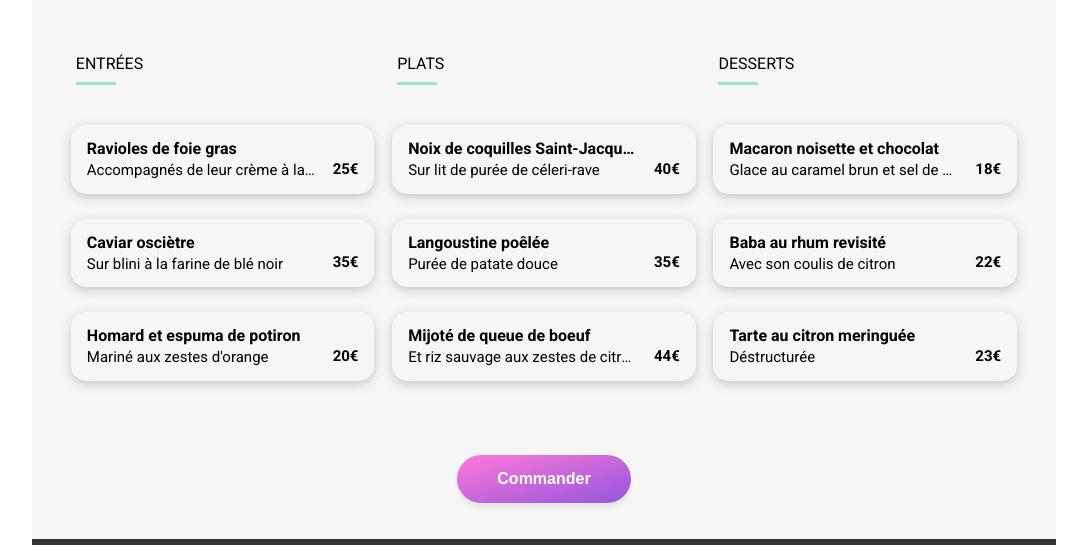
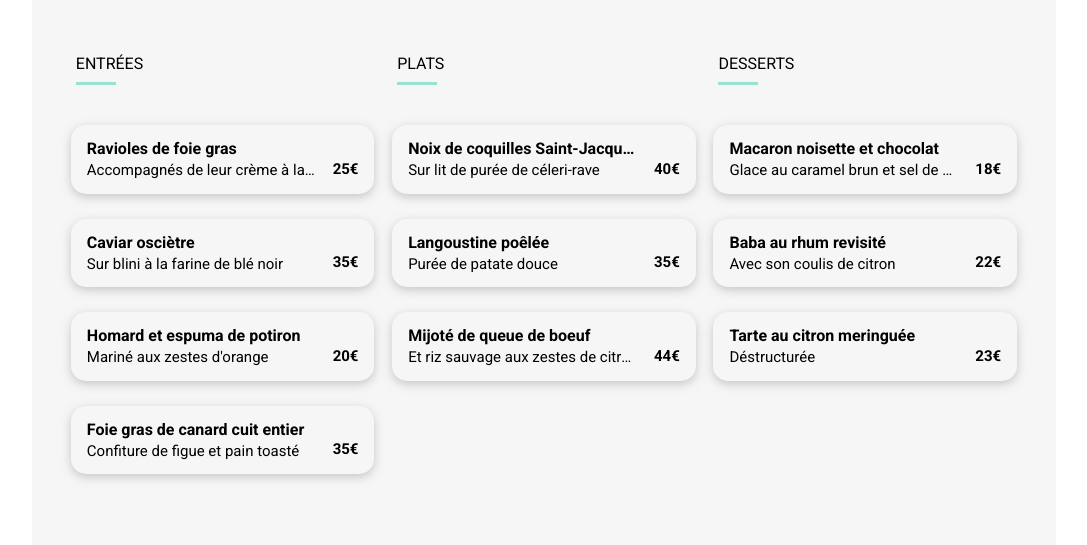
Before and after one commit to acapolungo/adriencapolungo_3_17062021, a website: page html/menu_lne.html in a window 1280 px wide. Shown: the part 345-890 px from the top of the page, without its empty margins (96-1183 px from the left). Drawn offline with Linux system fonts and the light colour scheme; a web font is replaced by a local one.

Commit message:
modification menu lne

```diff
--- a/html/menu_lne.html
+++ b/html/menu_lne.html
@@ -68,11 +68,23 @@
                         <i class="resto__icon fas fa-check-circle"></i>
                     </div>
                 </div>
+                <div class="resto__card resto__card--4">
+                    <div class="resto__info">
+                        <h4 class="resto__name">Foie gras de canard cuit entier</h4>
+                        <p class="resto__ing">Confiture de figue et pain toasté</p>
+                    </div>
+                    <div class="resto__price">
+                        <p>35€</p>
+                    </div>
+                    <div class="resto__anim">
+                        <i class="resto__icon fas fa-check-circle"></i>
+                    </div>
+                </div>
             </section>
 
             <section class="resto">
                 <h3 class="resto__title">Plats</h3>
-                <div class="resto__card resto__card--4">
+                <div class="resto__card resto__card--5">
                     <div class="resto__info">
                         <h4 class="resto__name">Noix de coquilles Saint-Jacques</h4>
                         <p class="resto__ing">Sur lit de purée de céleri-rave</p>
@@ -84,7 +96,7 @@
                         <i class="resto__icon fas fa-check-circle"></i>
                     </div>
                 </div>
-                <div class="resto__card resto__card--5">
+                <div class="resto__card resto__card--6">
                     <div class="resto__info">
                         <h4 class="resto__name">Langoustine poêlée</h4>
                         <p class="resto__ing">Purée de patate douce</p>
@@ -96,7 +108,7 @@
                         <i class="resto__icon fas fa-check-circle"></i>
                     </div>
                 </div>
-                <div class="resto__card resto__card--6">
+                <div class="resto__card resto__card--7">
                     <div class="resto__info">
                         <h4 class="resto__name">Mijoté de queue de boeuf</h4>
                         <p class="resto__ing">Et riz sauvage aux zestes de citron</p>
@@ -112,7 +124,7 @@
 
             <section class="resto">
                 <h3 class="resto__title">Desserts</h3>
-                <div class="resto__card resto__card--7">
+                <div class="resto__card resto__card--8">
                     <div class="resto__info">
                         <h4 class="resto__name">Macaron noisette et chocolat</h4>
                         <p class="resto__ing">Glace au caramel brun et sel de Guérande</p>
@@ -124,7 +136,7 @@
                         <i class="resto__icon fas fa-check-circle"></i>
                     </div>
                 </div>
-                <div class="resto__card resto__card--8">
+                <div class="resto__card resto__card--9">
                     <div class="resto__info">
                         <h4 class="resto__name">Baba au rhum revisité</h4>
                         <p class="resto__ing">Avec son coulis de citron</p>
@@ -136,7 +148,7 @@
                         <i class="resto__icon fas fa-check-circle"></i>
                     </div>
                 </div>
-                <div class="resto__card resto__card--9">
+                <div class="resto__card resto__card--10">
                     <div class="resto__info">
                         <h4 class="resto__name">Tarte au citron meringuée</h4>
                         <p class="resto__ing">Déstructurée</p>
--- a/sass/pages/_restaurants.scss
+++ b/sass/pages/_restaurants.scss
@@ -68,7 +68,6 @@
             }
             @include laptop {
                 flex-direction: column;
-                justify-content: space-between;
                 width: 31.5%;
                 gap: rem(25);
             }
--- a/sass/utils/_mixins.scss
+++ b/sass/utils/_mixins.scss
@@ -50,7 +50,7 @@ $bg-url: (
 }
 
 @mixin transition {
-    @for $i from 1 through 9 {
+    @for $i from 1 through 10 {
         &--#{$i}{
             // units are in the variable so SCSS just does math
             animation-delay: #{$i*$timeOffset};
```
Also changed, not shown: CSS/style.css, README.md, 1 other file.
